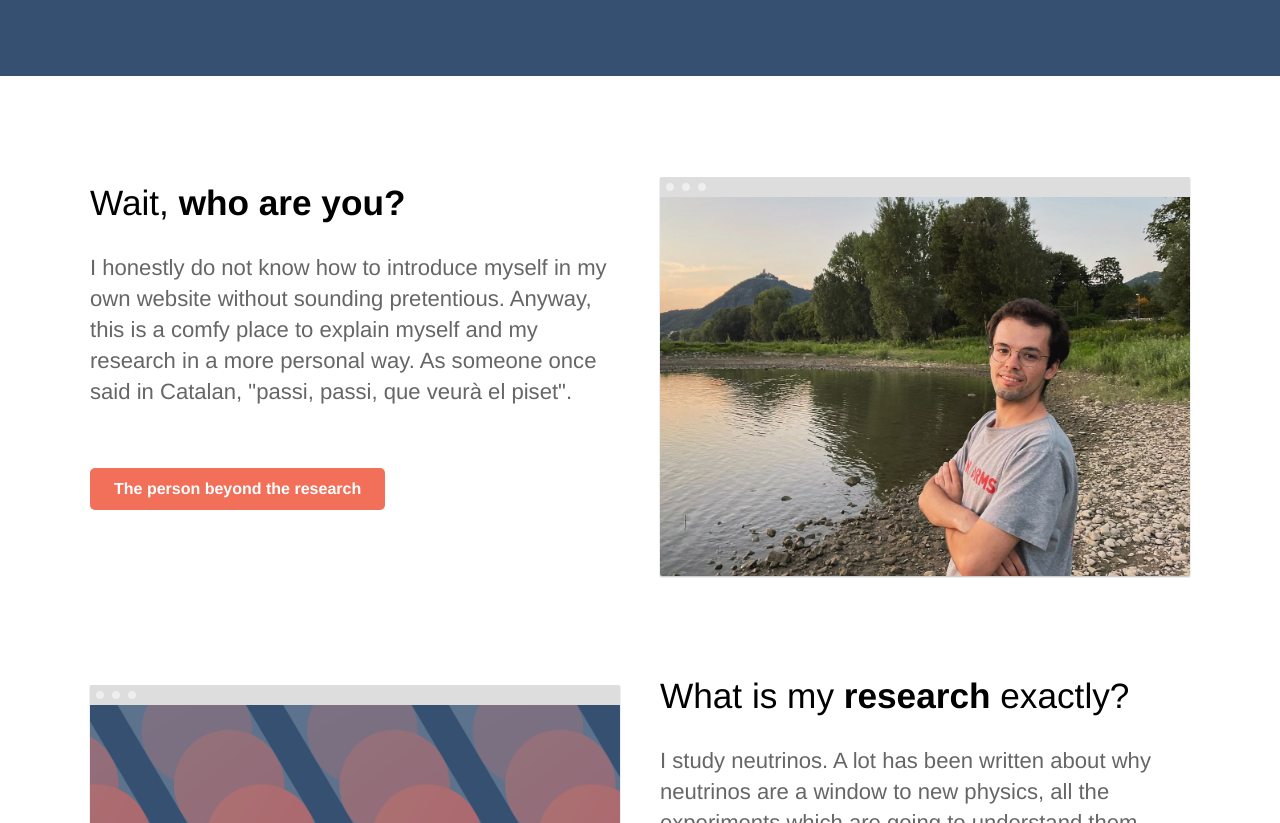
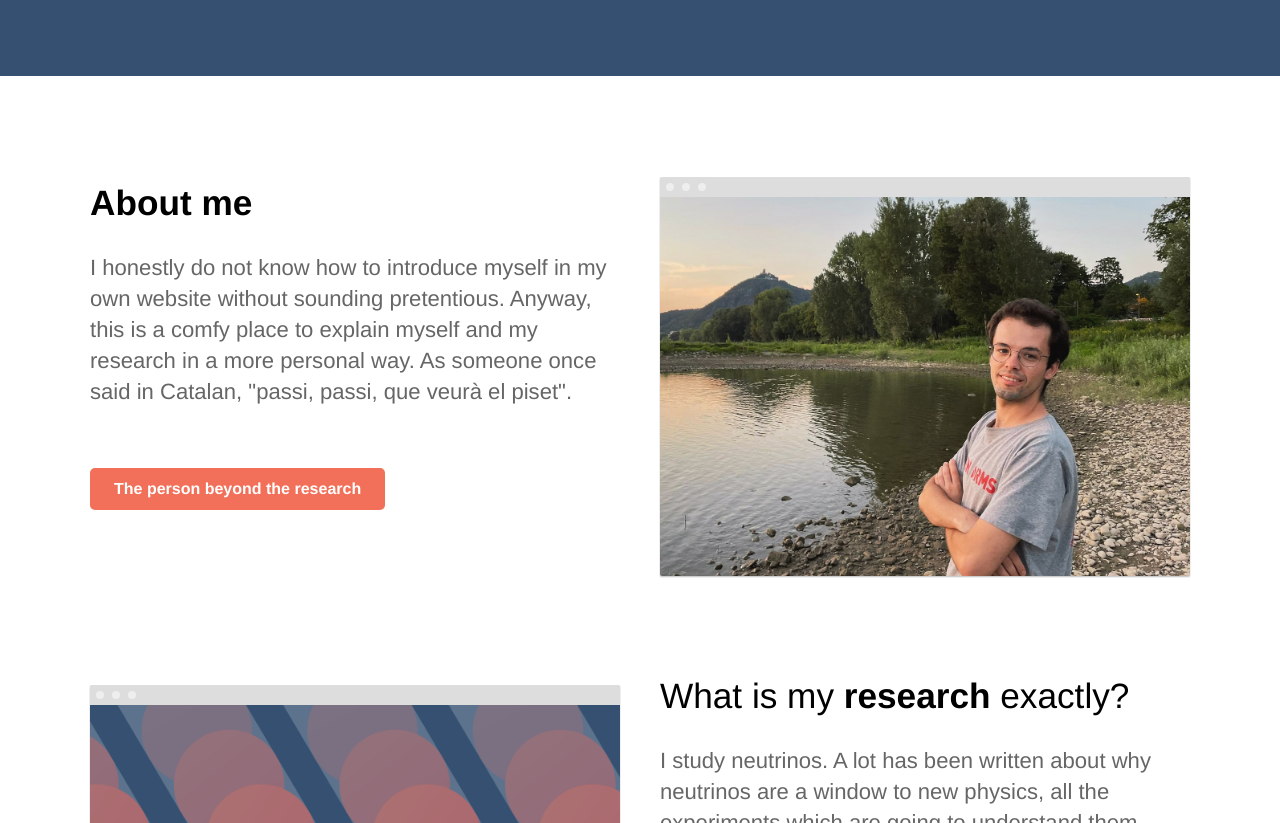
Before and after one commit to tbertolez/tbertolez.github.io, a Jekyll site: the page built from docs/index.html, in a window 1280 px wide and 900 px high, scrolled down 909 px, cut to the strip 77-900 px from the top of the window. Built offline with Jekyll 4.4.1, drawn with Linux system fonts in a browser that asks for light colours; some web fonts are replaced; some of the changed lines change nothing that is shown.

Commit message:
Updated logo, favicon, small details landing page

```diff
--- a/docs/_config.yml
+++ b/docs/_config.yml
@@ -1,7 +1,7 @@
 # ----
 # Site
 
-title: Researching nus!
+title: Toni Bertólez
 url: "https://tbertolez.github.io"
 baseurl:
 google_analytics_key:
@@ -10,7 +10,7 @@
 
 # Values for the jekyll-seo-tag gem (https://github.com/jekyll/jekyll-seo-tag)
 logo: /siteicon.png
-description: Astroparticle PhD candidate.
+description:
 author:
   name: Toni Bertólez
   email: antoni.bertolez@fqa.ub.edu
--- a/docs/_layouts/default.html
+++ b/docs/_layouts/default.html
@@ -12,7 +12,7 @@
 		<link rel="stylesheet" href="{{ site.baseurl }}/css/academicons.min.css"/>
 		<link rel="stylesheet" href="{{ site.baseurl }}/css/fontawesome.min.css"/>
 		<link rel="stylesheet" href="{{ site.baseurl }}/css/all.min.css"/>
-		<link rel="icon" type="image/png" href="{{ site.baseurl }}/favicon.png">
+		<link rel="icon" type="image/png" href="{{ site.baseurl }}/images/icon.svg">
 
 		{% if jekyll.environment == 'production' and site.google_analytics_key != '' %}
 			<script>
--- a/docs/index.html
+++ b/docs/index.html
@@ -1,6 +1,6 @@
 ---
-title:
-description: Researchin' neutrinos!
+title: Toni Bertólez
+description: Researchin' nus!
 ---
 <section class="hero">
 	<div class="text-container">
@@ -24,7 +24,7 @@
 	<section>
 		<div class="container flex">
 			<div class="text editable">
-				<h2>Wait, <strong>who are you?</strong></h2>
+				<h2><strong>About me</strong></h2>
 				<p>I honestly do not know how to introduce myself in my own website without sounding pretentious. Anyway, this is a comfy place to explain myself and my research in a more personal way. As someone once said in Catalan, "passi, passi, que veurà el piset".</p>
 			<div class="cta button alt"><a href="{{ site.baseurl }}/aboutme/">The person beyond the research</a></div>
 			</div>
```
Also changed, not shown: docs/images/icon.svg, docs/images/logo.svg.
